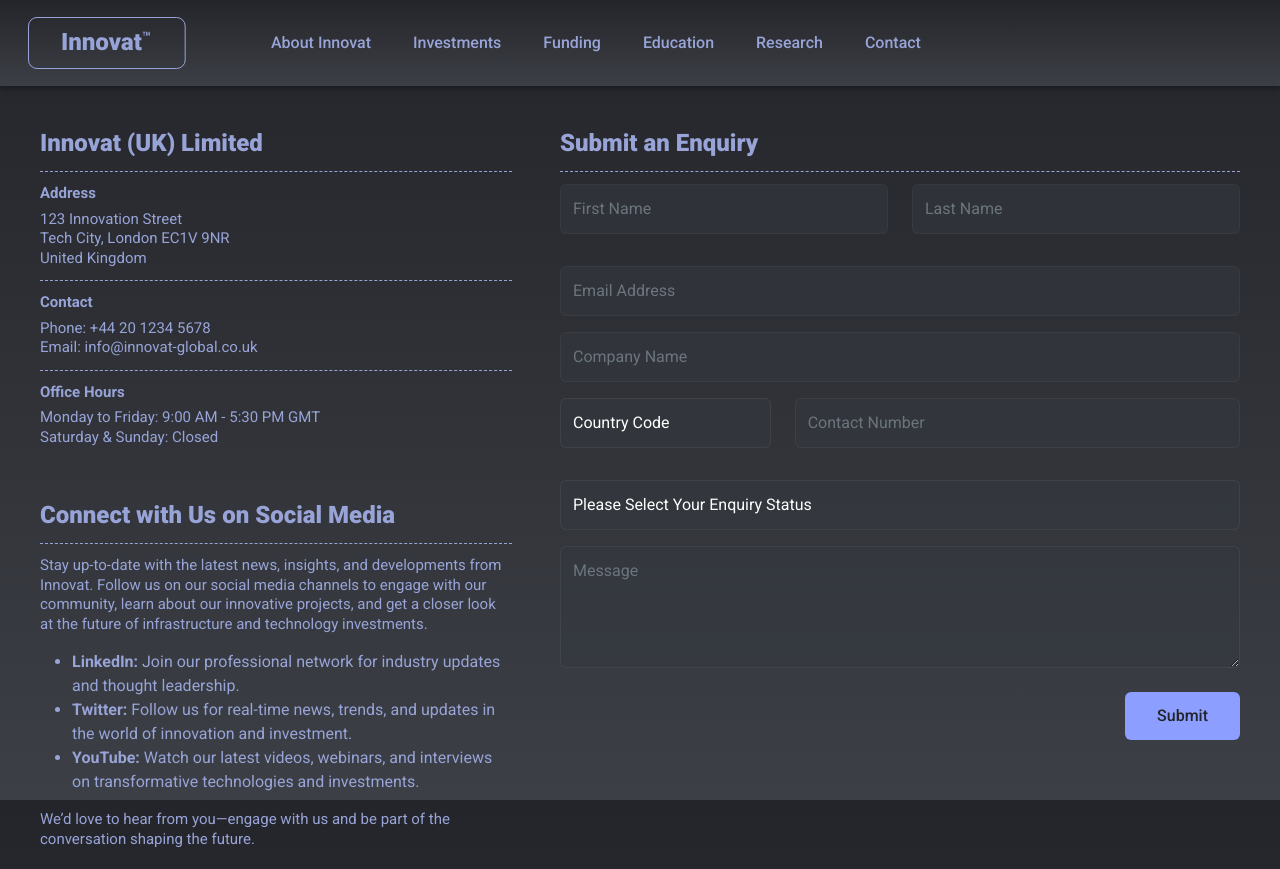
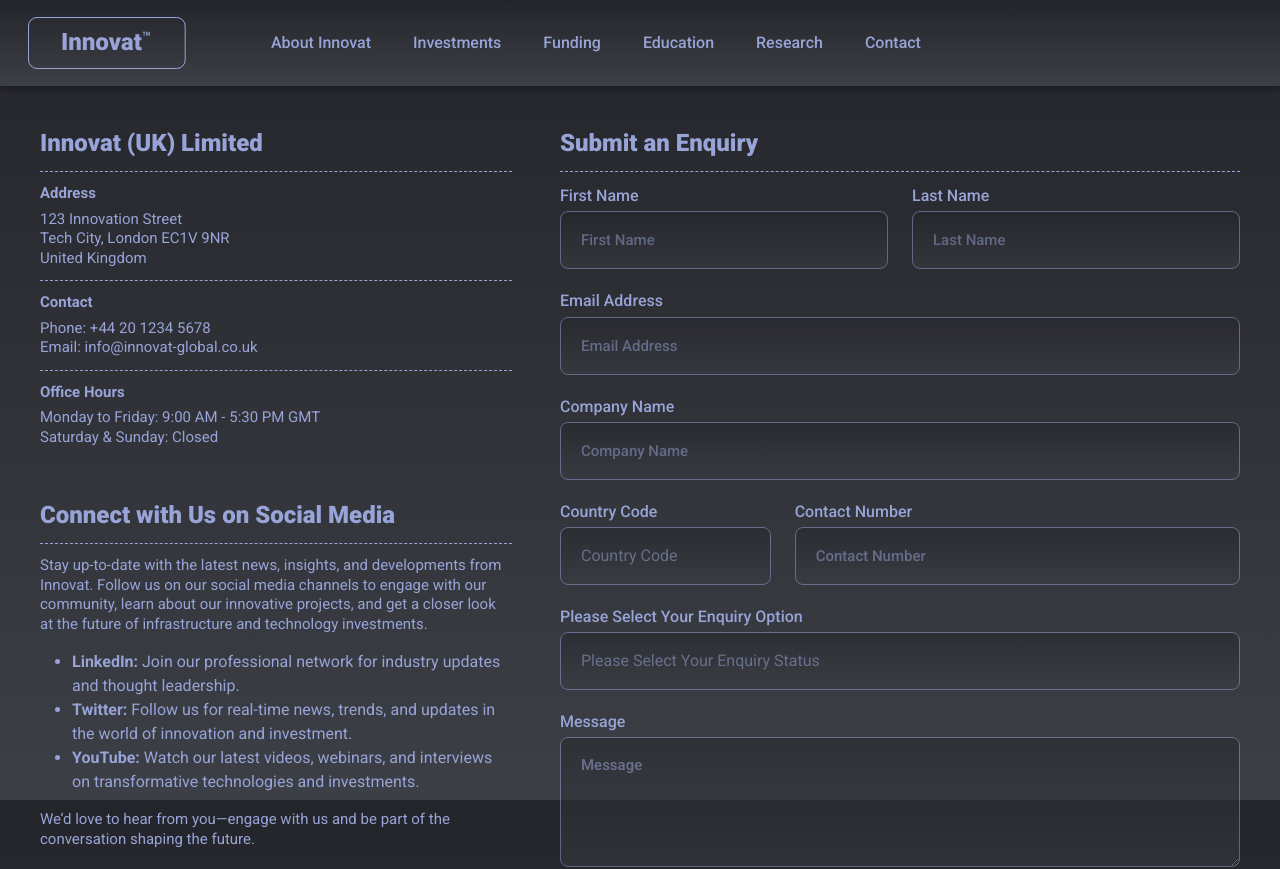
Before and after one commit to suhag-alamin/innovation, a React (Vite) app: page /contact in a window 1280 px wide. Shown: the top 869 px of the page. Built offline with nearby package versions, Linux system fonts and the light colour scheme.

Commit message:
contact design

```diff
--- a/src/components/ui/contact/ContactForm.jsx
+++ b/src/components/ui/contact/ContactForm.jsx
@@ -101,10 +101,11 @@ const ContactForm = () => {
           <Col lg={7}>
             <div className="enquiry-form">
               <h2>Submit an Enquiry</h2>
-              <Form onSubmit={handleSubmit}>
-                <Row className="mb-3">
+              <Form onSubmit={handleSubmit} className="contact-form">
+                <Row>
                   <Col md={6}>
-                    <Form.Group className="mb-3">
+                    <Form.Group>
+                      <Form.Label className="label">First Name</Form.Label>
                       <Form.Control
                         type="text"
                         placeholder="First Name"
@@ -116,7 +117,8 @@ const ContactForm = () => {
                     </Form.Group>
                   </Col>
                   <Col md={6}>
-                    <Form.Group className="mb-3">
+                    <Form.Group>
+                      <Form.Label className="label">Last Name</Form.Label>
                       <Form.Control
                         type="text"
                         placeholder="Last Name"
@@ -129,7 +131,8 @@ const ContactForm = () => {
                   </Col>
                 </Row>
 
-                <Form.Group className="mb-3">
+                <Form.Group>
+                  <Form.Label className="label">Email Address</Form.Label>
                   <Form.Control
                     type="email"
                     placeholder="Email Address"
@@ -140,7 +143,8 @@ const ContactForm = () => {
                   />
                 </Form.Group>
 
-                <Form.Group className="mb-3">
+                <Form.Group>
+                  <Form.Label className="label">Company Name</Form.Label>
                   <Form.Control
                     type="text"
                     placeholder="Company Name"
@@ -150,9 +154,10 @@ const ContactForm = () => {
                   />
                 </Form.Group>
 
-                <Row className="mb-3">
+                <Row>
                   <Col md={4}>
-                    <Form.Group className="mb-3">
+                    <Form.Group>
+                      <Form.Label className="label">Country Code</Form.Label>
                       <Form.Select
                         name="countryCode"
                         value={formData.countryCode}
@@ -167,7 +172,8 @@ const ContactForm = () => {
                     </Form.Group>
                   </Col>
                   <Col md={8}>
-                    <Form.Group className="mb-3">
+                    <Form.Group>
+                      <Form.Label className="label">Contact Number</Form.Label>
                       <Form.Control
                         type="tel"
                         placeholder="Contact Number"
@@ -180,7 +186,10 @@ const ContactForm = () => {
                   </Col>
                 </Row>
 
-                <Form.Group className="mb-3">
+                <Form.Group>
+                  <Form.Label className="label">
+                    Please select your enquiry Option{" "}
+                  </Form.Label>
                   <Form.Select
                     name="enquiryStatus"
                     value={formData.enquiryStatus}
@@ -197,7 +206,8 @@ const ContactForm = () => {
                   </Form.Select>
                 </Form.Group>
 
-                <Form.Group className="mb-4">
+                <Form.Group>
+                  <Form.Label className="label">Message</Form.Label>
                   <Form.Control
                     as="textarea"
                     rows={4}
@@ -209,7 +219,7 @@ const ContactForm = () => {
                   />
                 </Form.Group>
 
-                <div className="text-end">
+                <div className="text-center">
                   <Button type="submit" className="btn-submit">
                     Submit
                   </Button>
--- a/src/styles/contact.scss
+++ b/src/styles/contact.scss
@@ -88,6 +88,11 @@
   }
 
   .enquiry-form {
+    .contact-form {
+      display: flex;
+      flex-direction: column;
+      gap: 20px;
+    }
     h2 {
       color: $color0;
       font-size: 24px;
@@ -98,32 +103,61 @@
       margin-bottom: 12px;
       border-bottom: 1px dashed $color0;
     }
+    .label {
+      color: $color0;
+      font-size: 16px;
+      font-weight: 500;
+      line-height: 120%;
+      text-transform: capitalize;
+      margin-bottom: 6px;
+    }
+    .form-control {
+      border-radius: 8px;
+      border: 1px solid #98a4d7;
+      opacity: 0.5;
+      background: linear-gradient(0deg, #3c3f45 0%, #24252b 100%);
+      padding: 16px 20px;
 
-    .form-control,
+      &::placeholder {
+        color: $color0;
+        font-size: 15px;
+        font-weight: 500;
+      }
+    }
     .form-select {
-      background-color: rgba(52, 58, 64, 0.5);
-      border: 1px solid rgba(108, 117, 125, 0.2);
-      color: #fff;
-      padding: 0.75rem;
+      border-radius: 8px;
+      border: 1px solid #98a4d7;
+      opacity: 0.5;
+      background: linear-gradient(0deg, #3c3f45 0%, #24252b 100%);
+      padding: 16px 20px;
+      color: $color0;
 
-      &:focus {
-        background-color: rgba(52, 58, 64, 0.7);
-        border-color: #8c9eff;
-        box-shadow: none;
+      option {
+        background: #24252b;
+        color: $color0;
+        font-size: 15px;
+        font-weight: 500;
       }
 
       &::placeholder {
-        color: #6c757d;
+        color: $color0;
+        font-size: 15px;
+        font-weight: 500;
       }
     }
 
     .btn-submit {
-      background-color: #8c9eff;
-      border: none;
-      padding: 0.75rem 2rem;
-      color: #212529;
+      border-radius: 8px;
+      border: 1px solid rgba(152, 164, 215, 0.5);
+      background: linear-gradient(180deg, #24252b 0%, #373a40 100%);
+      color: $color0;
+      padding: 16px 50px;
+      font-size: 15px;
       font-weight: 500;
+      line-height: 120%;
+      text-transform: capitalize;
       transition: opacity 0.3s ease;
+      margin-top: 7px;
 
       &:hover {
         opacity: 0.9;
```
